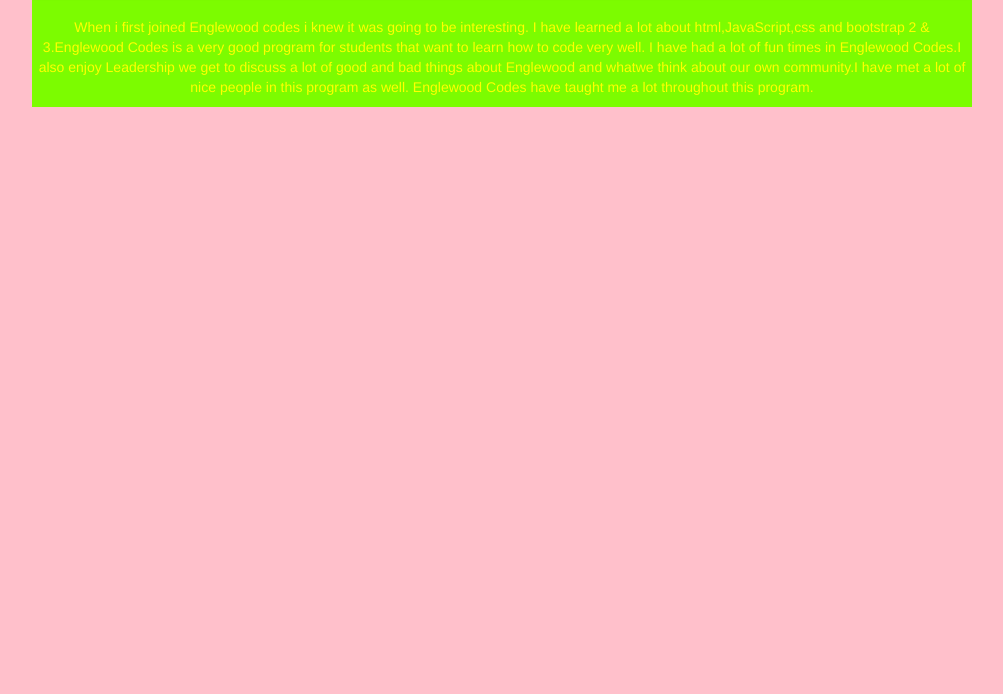
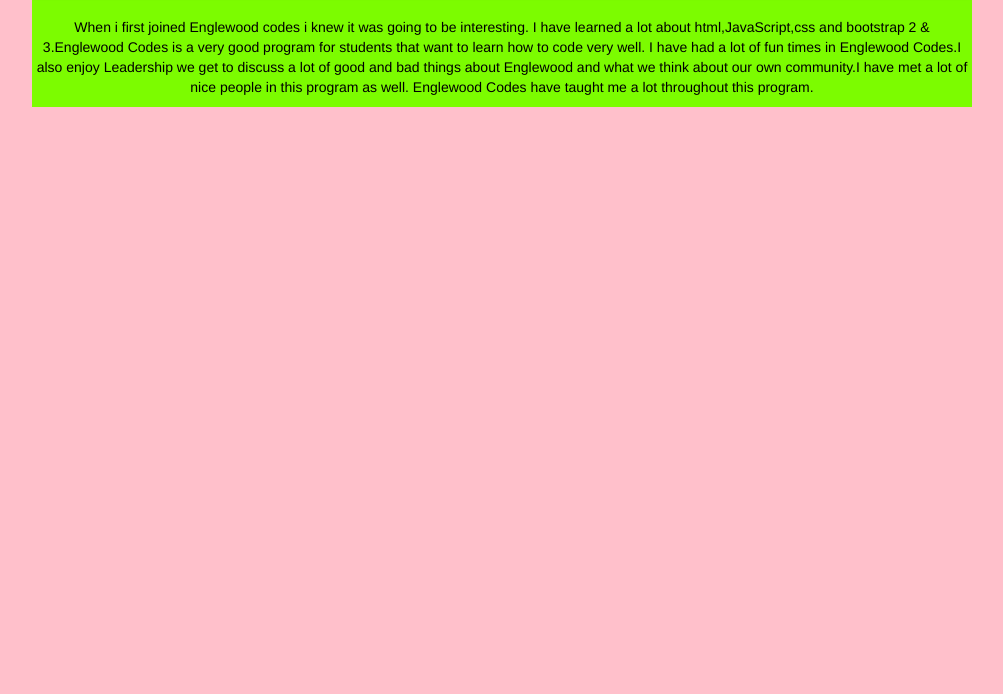
Before and after one commit to JaybrianaReed/DemoDay, a plain HTML site: page englewood codes reflection.html in a window 1280 px wide. Shown: the part 106-800 px from the top of the page, without its empty margins (138-1141 px from the left). Drawn offline with Linux system fonts and the light colour scheme.

Commit message:
Update englewood codes reflection.html

```diff
--- a/englewood codes reflection.html
+++ b/englewood codes reflection.html
@@ -44,7 +44,7 @@
 
     <div align="center" class="container">
 
-     <p style="color: Yellow">When i first joined Englewood codes i knew it was going to be interesting. I have learned a lot about html,JavaScript,css and bootstrap 2 & 3.Englewood Codes is a very good program for students that want to learn how to code very well. I have had a lot of fun times in Englewood Codes.I also enjoy Leadership we get to discuss a lot of good and bad things about Englewood and whatwe think about our own community.I have met a lot of nice people in this program as well. Englewood Codes have taught me a lot throughout this program.</p>
+     <p style="color: Black">When i first joined Englewood codes i knew it was going to be interesting. I have learned a lot about html,JavaScript,css and bootstrap 2 & 3.Englewood Codes is a very good program for students that want to learn how to code very well. I have had a lot of fun times in Englewood Codes.I also enjoy Leadership we get to discuss a lot of good and bad things about Englewood and what we think about our own community.I have met a lot of nice people in this program as well. Englewood Codes have taught me a lot throughout this program.</p>
 
      <div align="center" class="container">
 
```
